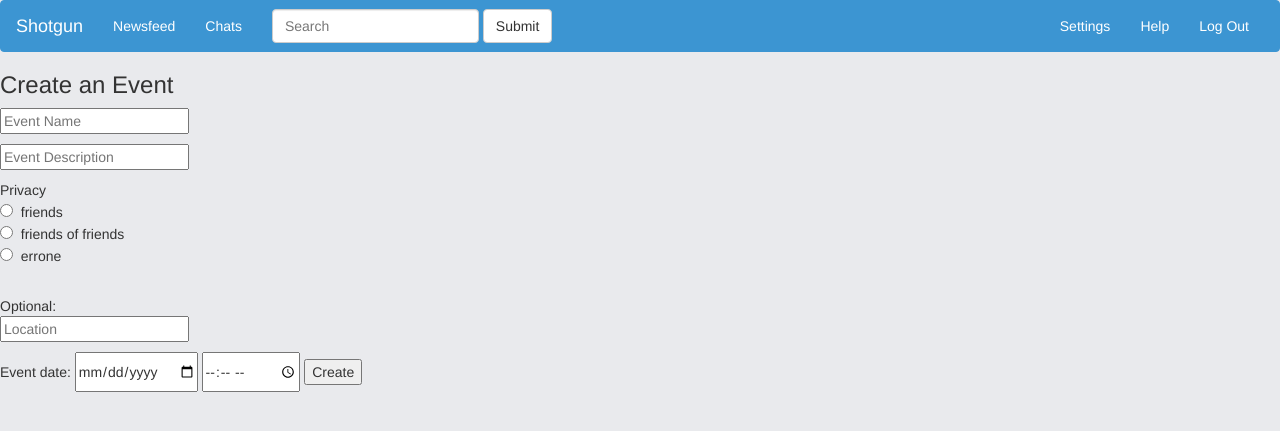
After one commit to mylu-zz/dulu, a Django app: template shotgun/shotgun_app/templates/shotgun_app/create.html in a window 1280 px wide. The commit adds this page. Shown: the top 431 px of the page. Run offline with Django 3.2, Linux system fonts and the light colour scheme; the template is opened without the code that fills it, so the values that code supplies are empty; some libraries are stand-ins or nearby versions.

Commit message:
added base

```diff
--- /dev/null
+++ b/shotgun/shotgun_app/templates/shotgun_app/base.html
@@ -0,0 +1,63 @@
+
+
+<!doctype html>
+
+<html lang="en">
+<head>
+  <meta charset="utf-8">
+  <title>Shotgun</title>
+
+  <meta name="description" content="Social Matching Site">
+  <meta name="author" content="Linda Du and Max Lu">
+  <meta name="keywords" content="Meet Up, Social Network, Matching, Hang Out, Bored, Find Friends, Fun, Friends">
+
+  <link rel="stylesheet"  type = "text/css" href="{{ STATIC_URL }}bootstrap/css/bootstrap.css"/>
+   <link rel="stylesheet" type = "text/css" href="{{ STATIC_URL }}bootstrap/css/style.css"/>
+
+  <script type="text/javascript" src="{{ STATIC_URL }}bootstrap/js/bootstrap.min.js"></script>
+
+  <!--[if lt IE 9]>
+  <script src="http://html5shiv.googlecode.com/svn/trunk/html5.js"></script>
+  <![endif]-->
+</head>
+
+<body>
+
+	<!-- begins navbar -->
+	<nav class="navbar navbar-default" role="navigation">
+	  <div class="container-fluid">
+	    <!-- Brand and toggle get grouped for better mobile display -->
+	    <div class="navbar-header">
+	      <button type="button" class="navbar-toggle" data-toggle="collapse" data-target="#bs-example-navbar-collapse-1">
+	        <span class="sr-only">Toggle navigation</span>
+	        <span class="icon-bar"></span>
+	        <span class="icon-bar"></span>
+	        <span class="icon-bar"></span>
+	      </button>
+	      <a class="navbar-brand" href="#">Shotgun</a>
+	    </div>
+
+	    <!-- Collect the nav links, forms, and other content for toggling -->
+	    <div class="collapse navbar-collapse" id="bs-example-navbar-collapse-1">
+	      <ul class="nav navbar-nav">
+	        <li class="active"><a href="#">Newsfeed</a></li>
+	        <li><a href="#">Chats</a></li>
+	      </ul>
+	      <form class="navbar-form navbar-left" role="search">
+	        <div class="form-group">
+	          <input type="text" class="form-control" placeholder="Search">
+	        </div>
+	        <button type="submit" class="btn btn-default">Submit</button>
+	      </form>
+	      <ul class="nav navbar-nav navbar-right">
+	      	<li><a href="#">Settings</a></li>
+	      	<li><a href="#">Help</a></li>
+	        <li><a href="#">Log Out</a></li>
+	      </ul>
+	    </div><!-- /.navbar-collapse -->
+	  </div><!-- /.container-fluid -->
+	</nav>
+	{% block content %}
+	{% endblock content %}
+</body>
+</html>
--- a/shotgun/shotgun_app/templates/shotgun_app/create.html
+++ b/shotgun/shotgun_app/templates/shotgun_app/create.html
@@ -13,14 +13,12 @@
 
 	<p><input name="edescription" type="text" placeholder="Event Description" /></p>
 
+	<p>
 	Privacy <br/>
-    <input type="radio" name="privacy" id="0" value="friends" />friends
-    <label "privacy"</label><br />
-    <input type="radio" name="privacy" id="1" value="friends of friends" />friends of friends
-    <label for="choice{{ forloop.counter }}">{{ choice.choice_text }}</label><br />
-    <input type="radio" name="privacy" id="2" value="errone" />errone
-    <label for="choice{{ forloop.counter }}">{{ choice.choice_text }}</label><br />
-
+    <input type="radio" name="privacy" id="0" value="friends" />&nbsp;&nbsp;friends<br />
+    <input type="radio" name="privacy" id="1" value="friends of friends" />&nbsp;&nbsp;friends of friends<br/>
+    <input type="radio" name="privacy" id="2" value="errone" />&nbsp;&nbsp;errone<br/>
+</p>
 <br/>
     Optional: <br/>
     <p><input name="location" type="text" placeholder="Location" /></p>
```
Also changed, not shown: shotgun/shotgun_app/templates/base.html (added, +63 -0 lines), 2 other files.
